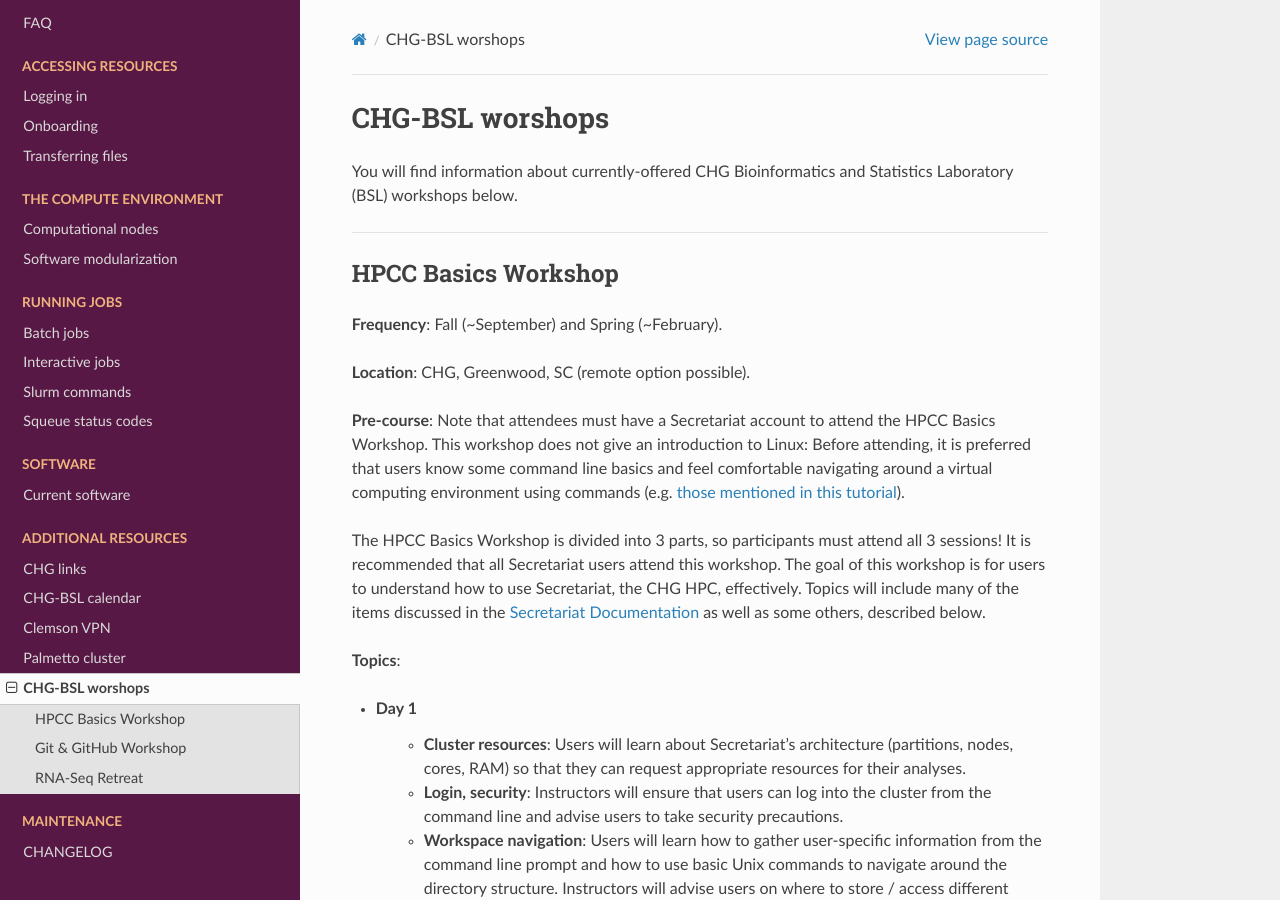
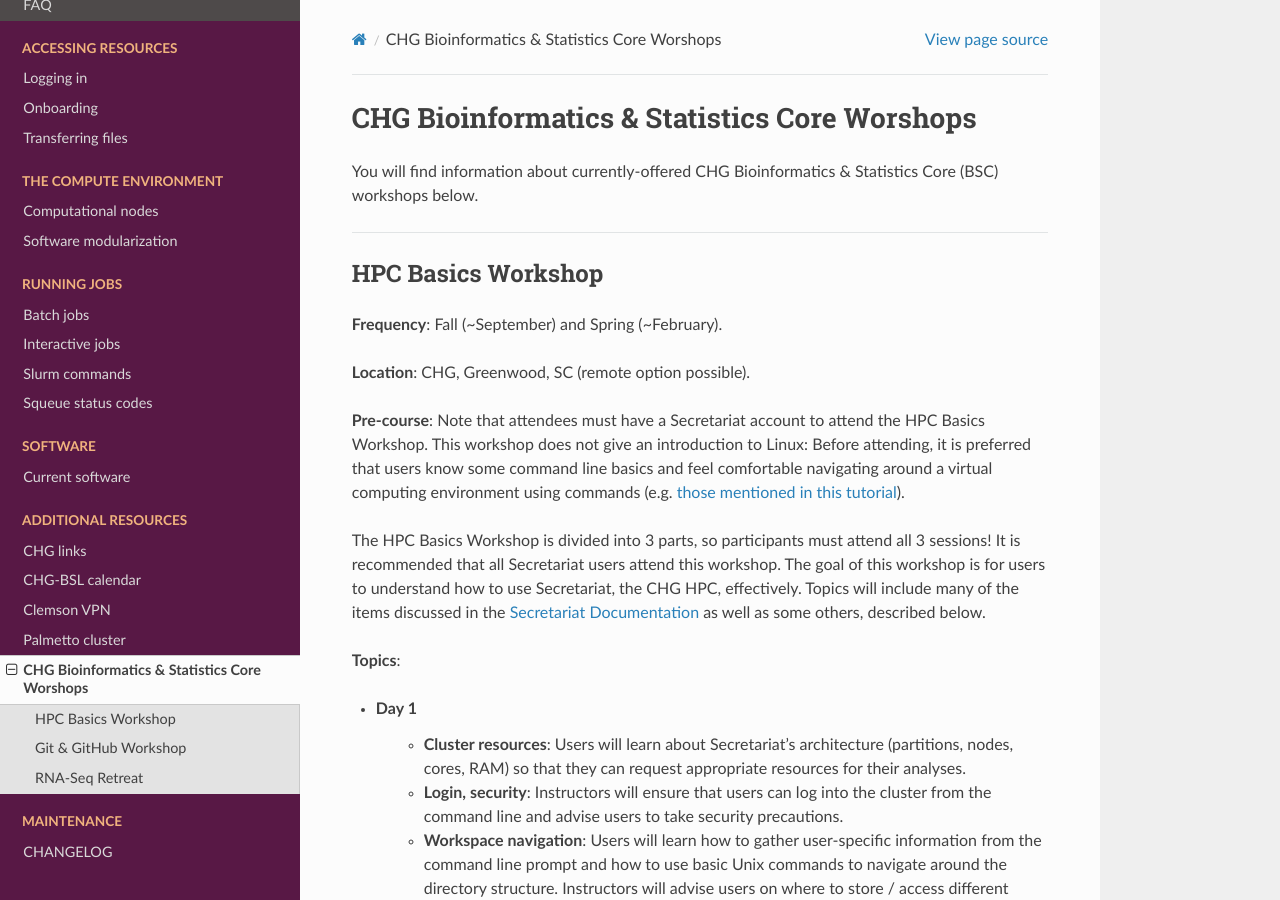
Before and after one commit to amalgamaria/secretariat, a Sphinx documentation site: the page built from docs/additional-resources/workshops.rst, in a window 1280 px wide and 900 px high. Built offline with Sphinx 7.4.7 and the Read the Docs theme 3.1.0, drawn with Linux system fonts in a browser that asks for light colours; pages that are not in the unit, such as notebooks, are missing from menus; some of the changed text lies outside the part shown.

Commit message:
Update content - HPC, BSL, RNA-Seq Retreat location

```diff
--- a/docs/additional-resources/workshops.rst
+++ b/docs/additional-resources/workshops.rst
@@ -1,20 +1,20 @@
-CHG-BSL worshops
+CHG Bioinformatics & Statistics Core Worshops
 ################
 
-You will find information about currently-offered CHG Bioinformatics and Statistics Laboratory (BSL) workshops below.
+You will find information about currently-offered CHG Bioinformatics & Statistics Core (BSC) workshops below.
 
 ----
 
-HPCC Basics Workshop
+HPC Basics Workshop
 --------------------
 
 **Frequency**: Fall (~September) and Spring (~February).
 
 **Location**: CHG, Greenwood, SC (remote option possible).
 
-**Pre-course**: Note that attendees must have a Secretariat account to attend the HPCC Basics Workshop. This workshop does not give an introduction to Linux: Before attending, it is preferred that users know some command line basics and feel comfortable navigating around a virtual computing environment using commands (e.g. `those mentioned in this tutorial`_).
+**Pre-course**: Note that attendees must have a Secretariat account to attend the HPC Basics Workshop. This workshop does not give an introduction to Linux: Before attending, it is preferred that users know some command line basics and feel comfortable navigating around a virtual computing environment using commands (e.g. `those mentioned in this tutorial`_).
 
-The HPCC Basics Workshop is divided into 3 parts, so participants must attend all 3 sessions! It is recommended that all Secretariat users attend this workshop. The goal of this workshop is for users to understand how to use Secretariat, the CHG HPC, effectively. Topics will include many of the items discussed in the `Secretariat Documentation`_ as well as some others, described below.
+The HPC Basics Workshop is divided into 3 parts, so participants must attend all 3 sessions! It is recommended that all Secretariat users attend this workshop. The goal of this workshop is for users to understand how to use Secretariat, the CHG HPC, effectively. Topics will include many of the items discussed in the `Secretariat Documentation`_ as well as some others, described below.
 
 **Topics**:
 
@@ -53,7 +53,7 @@ Git & GitHub Workshop
 
 **Location**: CHG, Greenwood, SC (remote option possible).
 
-**Pre-course**: Note that the CHG-BSL HPCC Basics Workshop is currently treated as a pre-requisite for the Git & GitHub Workshop. Before the workshop, users will need to install and test the Git software client, create a GitHub account, and set up SSH keys for authentication. Instructors will provide instructions for these tasks to attendees.
+**Pre-course**: Note that the CHG Bioinformatics & Statistics Core HPC Basics Workshop is currently treated as a pre-requisite for the Git & GitHub Workshop. Before the workshop, users will need to install and test the Git software client, create a GitHub account, and set up SSH keys for authentication. Instructors will provide instructions for these tasks to attendees.
 
 The Git & GitHub Workshop is divided into 2 parts, so participants must attend all 2 sessions! The Git & GitHub Workshop gives explanation of version control and motivates the many ways Git and GitHub are useful tools for bioinformaticians and users of bioinformatic tools and pipelines in general.
 
```
Also changed, not shown: other parts of docs/additional-resources/workshops.rst (+1 -1 lines).
